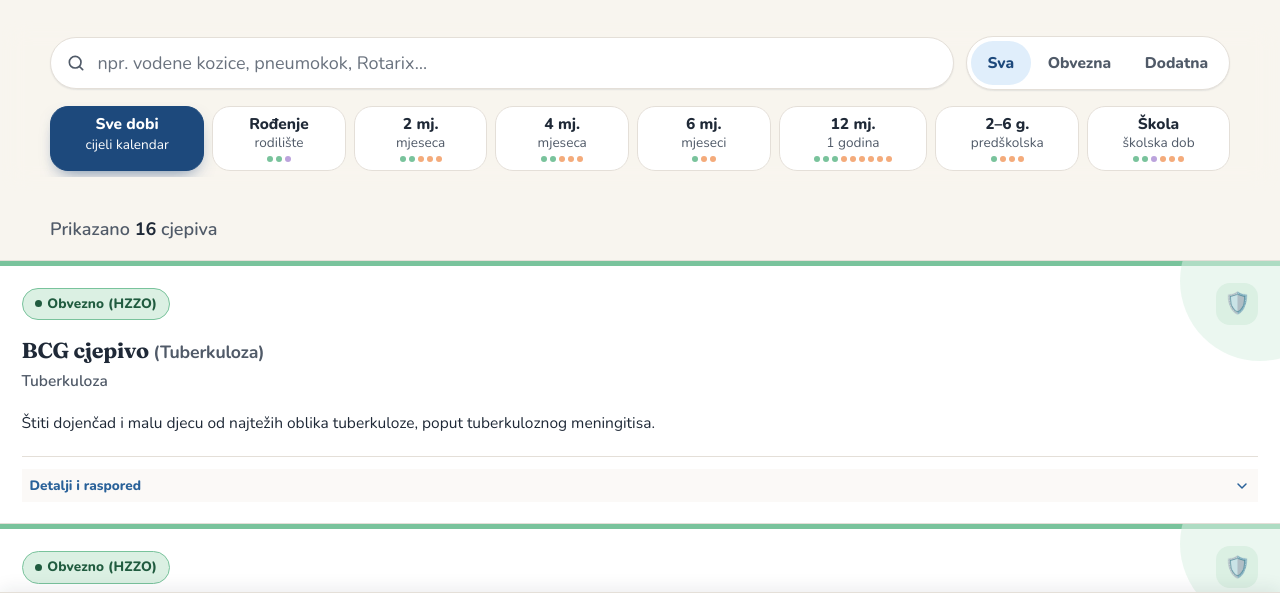
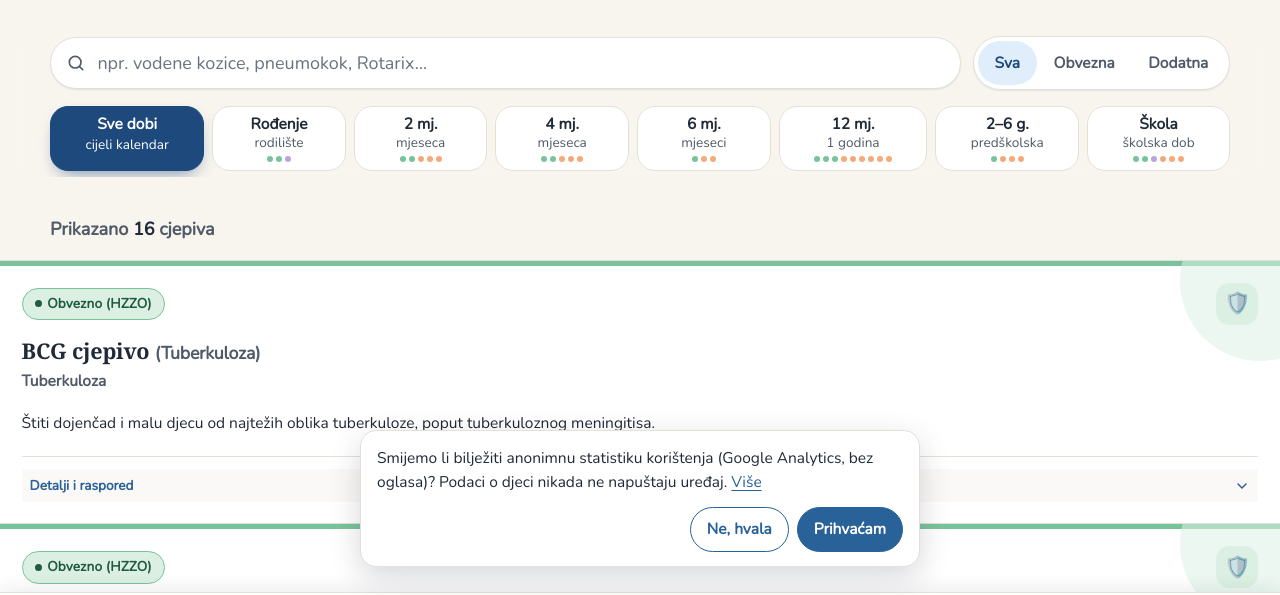
Before and after one commit to markobozac/cjepiva, a website built with Vite: page android-app/index.html in a window 1280 px wide. Shown: the part 147-742 px from the top of the page. Built offline with nearby package versions, Linux system fonts and the light colour scheme; no server answers; files whose address does not match are found by name.

Commit message:
android: opt-in analytics (G-45TBDCX4KY), self-hosted fonts; web favicon
- GA4 stream 'Cjepiva Android app' in the cjepiva property; nothing is loaded
  or sent before the user accepts the first-launch consent prompt
- fonts self-hosted (Fontsource) like the web, no Google Fonts requests
- privacy policy and Play data-safety notes updated for opt-in
- web: replace default Vite favicon with the brand shield

Co-Authored-By: Claude Opus 5.5 <noreply@anthropic.com>
Claude-Session: https://claude.ai/code/session_011xjwLp1ASYfTWbpn83Gby5

```diff
--- a/android-app/index.html
+++ b/android-app/index.html
@@ -15,12 +15,6 @@
     <meta name="format-detection" content="telephone=no" />
 
     <link rel="icon" type="image/svg+xml" href="./favicon.svg" />
-    <link rel="preconnect" href="https://fonts.googleapis.com" />
-    <link rel="preconnect" href="https://fonts.gstatic.com" crossorigin />
-    <link
-      href="https://fonts.googleapis.com/css2?family=Fraunces:opsz,wght@9..144,500;9..144,600;9..144,700&family=Nunito:wght@400;600;700;800&display=swap"
-      rel="stylesheet"
-    />
   </head>
   <body>
     <header class="site-header">
@@ -286,11 +280,11 @@
                     Imena djece, datumi rođenja i označena primljena cjepiva spremaju se <strong>isključivo u lokalnu memoriju vašeg uređaja</strong> i nikada se ne šalju na poslužitelje niti trećim stranama.
                   </p>
                   <p>
-                    Za unaprjeđenje aplikacije može se koristiti anonimna statistika posjećenosti kartica (Google Analytics 4 bez oglasa i bez ikakvih osobnih podataka).
+                    Uz vaše dopuštenje bilježi se anonimna statistika posjećenosti kartica (Google Analytics 4 bez oglasa i bez ikakvih osobnih podataka). Bez dopuštenja ništa se ne šalje.
                   </p>
                   <div class="info-consent-row">
                     <label class="plan-toggle info-consent-toggle" for="analytics-consent-toggle">
-                      <input type="checkbox" id="analytics-consent-toggle" checked />
+                      <input type="checkbox" id="analytics-consent-toggle" />
                       <span class="switch" aria-hidden="true"></span>
                       <span>Dopusti anonimnu statistiku korištenja aplikacije</span>
                     </label>
--- a/android-app/package.json
+++ b/android-app/package.json
@@ -17,6 +17,8 @@
   },
   "devDependencies": {
     "@capacitor/cli": "^8.0.0",
+    "@fontsource-variable/fraunces": "^5.3.0",
+    "@fontsource/nunito": "^5.3.0",
     "vite": "^6.3.5"
   }
 }
--- a/android-app/src/main.js
+++ b/android-app/src/main.js
@@ -6,6 +6,15 @@
  * - Tab 4 ("pitanja"): Česta pitanja (FAQ)
  * - Tab 5 ("info"): Info (Author, why it was started, medical disclaimer & official HZJZ source)
  */
+import './styles/fonts.css';
+import '@fontsource/nunito/latin-400.css';
+import '@fontsource/nunito/latin-ext-400.css';
+import '@fontsource/nunito/latin-600.css';
+import '@fontsource/nunito/latin-ext-600.css';
+import '@fontsource/nunito/latin-700.css';
+import '@fontsource/nunito/latin-ext-700.css';
+import '@fontsource/nunito/latin-800.css';
+import '@fontsource/nunito/latin-ext-800.css';
 import './styles/index.css';
 import './styles/calculator.css';
 import './styles/app-features.css';
@@ -27,13 +36,15 @@ import { renderFaq } from './components/faq.js';
 import {
   initAnalytics,
   isAnalyticsEnabled,
+  isAnalyticsConfigured,
+  hasConsentDecision,
   setAnalyticsEnabled,
   trackEvent,
 } from './lib/analytics.js';
 
 const VALID_TABS = ['pregled', 'iskaznica', 'buduci', 'pitanja', 'info'];
 
-// Initialize privacy-safe Google Analytics 4 (Consent Mode v2)
+// Google Analytics 4 loads only after the user's consent (opt-in)
 initAnalytics();
 
 // Initialize form validation interaction tracking (:user-invalid fallback)
@@ -304,6 +315,31 @@ if (analyticsToggle) {
   });
 }
 
+// One-time consent prompt on first launch (opt-in, GDPR). Answer can be changed in Info.
+if (isAnalyticsConfigured() && !hasConsentDecision()) {
+  const banner = document.createElement('div');
+  banner.className = 'consent-banner';
+  banner.setAttribute('role', 'dialog');
+  banner.setAttribute('aria-live', 'polite');
+  banner.setAttribute('aria-label', 'Anonimna statistika korištenja');
+  banner.innerHTML = `
+    <p>Smijemo li bilježiti anonimnu statistiku korištenja (Google Analytics, bez oglasa)?
+    Podaci o djeci nikada ne napuštaju uređaj. <a href="./privacy-policy.html">Više</a></p>
+    <div class="consent-banner-actions">
+      <button type="button" class="consent-btn consent-btn--ghost" data-consent="false">Ne, hvala</button>
+      <button type="button" class="consent-btn" data-consent="true">Prihvaćam</button>
+    </div>`;
+  banner.addEventListener('click', (e) => {
+    const btn = e.target.closest('[data-consent]');
+    if (!btn) return;
+    const granted = btn.dataset.consent === 'true';
+    setAnalyticsEnabled(granted);
+    if (analyticsToggle) analyticsToggle.checked = granted;
+    banner.remove();
+  });
+  document.body.appendChild(banner);
+}
+
 // 8. Initialise
 readUrl();
 setActiveTab(state.tab);
--- a/android-app/src/styles/app-features.css
+++ b/android-app/src/styles/app-features.css
@@ -1090,3 +1090,46 @@ body::before {
 .controls {
   top: env(safe-area-inset-top, 0px);
 }
+
+/* ---------- Analytics consent prompt (opt-in) ---------- */
+.consent-banner {
+  position: fixed;
+  left: 0.75rem;
+  right: 0.75rem;
+  bottom: calc(86px + env(safe-area-inset-bottom, 0px));
+  z-index: 70;
+  max-width: 560px;
+  margin-inline: auto;
+  padding: 0.9rem 1rem;
+  background: var(--surface);
+  color: var(--text);
+  border: 1px solid var(--border);
+  border-radius: 16px;
+  box-shadow: 0 10px 30px hsl(215 30% 15% / 0.18);
+  font-size: var(--fs-sm);
+}
+.consent-banner p {
+  margin: 0 0 0.75rem;
+}
+.consent-banner a {
+  color: var(--primary);
+}
+.consent-banner-actions {
+  display: flex;
+  justify-content: flex-end;
+  gap: 0.5rem;
+}
+.consent-btn {
+  font: inherit;
+  font-weight: 700;
+  padding: 0.55rem 1rem;
+  border-radius: 999px;
+  border: 1px solid var(--primary);
+  background: var(--primary);
+  color: #fff;
+  cursor: pointer;
+}
+.consent-btn--ghost {
+  background: transparent;
+  color: var(--primary);
+}
--- /dev/null
+++ b/android-app/src/styles/fonts.css
@@ -0,0 +1,21 @@
+/* Self-hosted fonts: Latin + Latin Extended only (covers Croatian č ć đ š ž). */
+
+/* Fraunces – latin-ext */
+@font-face {
+  font-family: 'Fraunces Variable';
+  font-style: normal;
+  font-display: swap;
+  font-weight: 100 900;
+  src: url(@fontsource-variable/fraunces/files/fraunces-latin-ext-opsz-normal.woff2) format('woff2-variations');
+  unicode-range: U+0100-02BA,U+02BD-02C5,U+02C7-02CC,U+02CE-02D7,U+02DD-02FF,U+0304,U+0308,U+0329,U+1D00-1DBF,U+1E00-1E9F,U+1EF2-1EFF,U+2020,U+20A0-20AB,U+20AD-20C0,U+2113,U+2C60-2C7F,U+A720-A7FF;
+}
+
+/* Fraunces – latin */
+@font-face {
+  font-family: 'Fraunces Variable';
+  font-style: normal;
+  font-display: swap;
+  font-weight: 100 900;
+  src: url(@fontsource-variable/fraunces/files/fraunces-latin-opsz-normal.woff2) format('woff2-variations');
+  unicode-range: U+0000-00FF,U+0131,U+0152-0153,U+02BB-02BC,U+02C6,U+02DA,U+02DC,U+0304,U+0308,U+0329,U+2000-206F,U+20AC,U+2122,U+2191,U+2193,U+2212,U+2215,U+FEFF,U+FFFD;
+}
--- a/android-app/src/styles/index.css
+++ b/android-app/src/styles/index.css
@@ -10,7 +10,7 @@
 
   /* Typography */
   --font-sans: "Nunito", system-ui, -apple-system, "Segoe UI", Roboto, sans-serif;
-  --font-display: "Fraunces", Georgia, "Times New Roman", serif;
+  --font-display: "Fraunces Variable", "Fraunces", Georgia, "Times New Roman", serif;
   --fs-xs: clamp(0.8rem, 0.78rem + 0.1vw, 0.85rem);
   --fs-sm: clamp(0.92rem, 0.9rem + 0.1vw, 0.97rem);
   --fs-base: clamp(1.06rem, 1.02rem + 0.2vw, 1.125rem);
```
Also changed, not shown: android-app/docs/play-store.md (+4 -4 lines), android-app/public/privacy-policy.html (+3 -3 lines), public/privacy-policy.html (+3 -3 lines), android-app/src/lib/analytics.js, android-app/store/screenshots/1-pregled.png, android-app/store/screenshots/2-iskaznica.png, android-app/store/screenshots/3-buduci.png, android-app/store/screenshots/4-pitanja.png, android-app/store/screenshots/5-info.png, public/favicon.svg, 2 other files.
